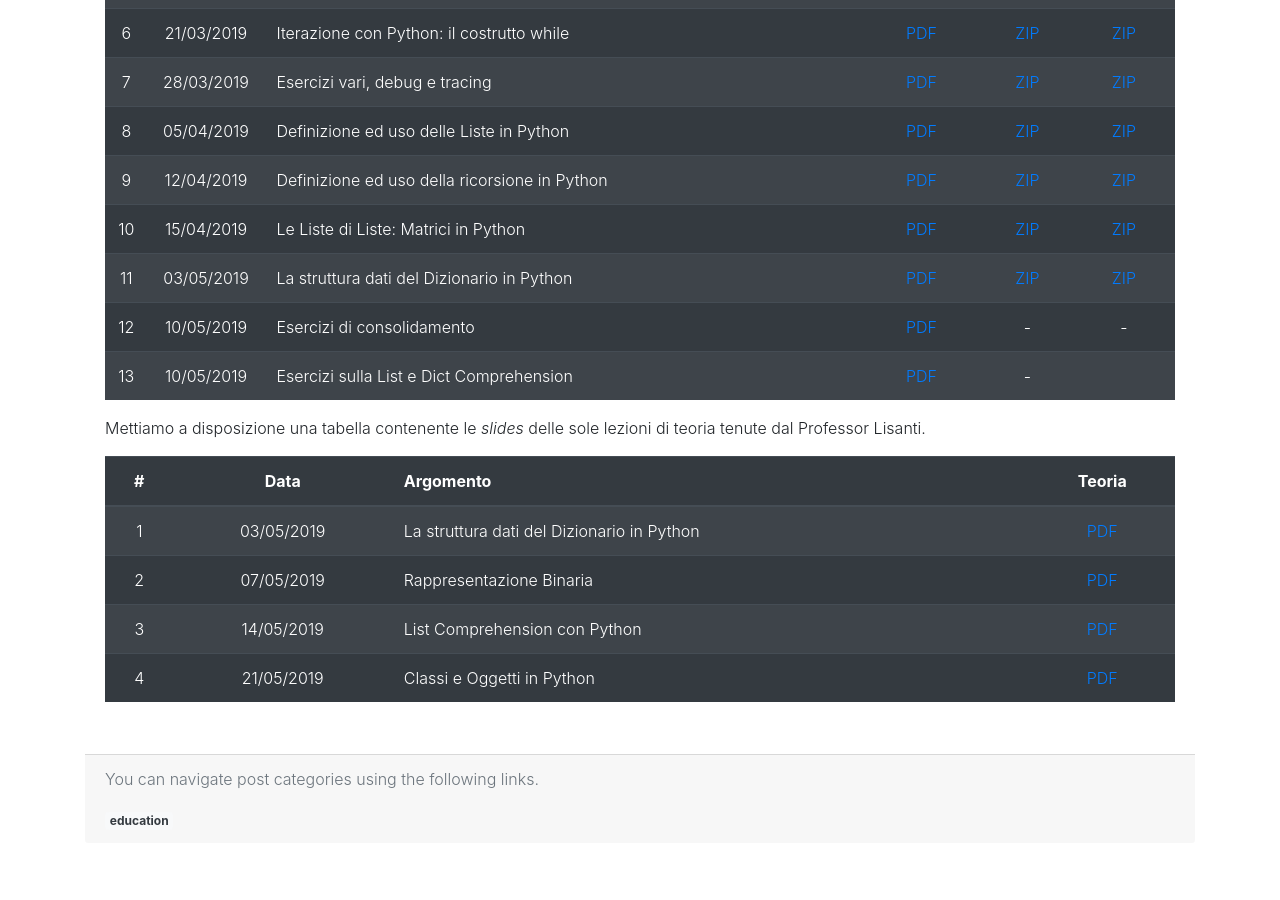
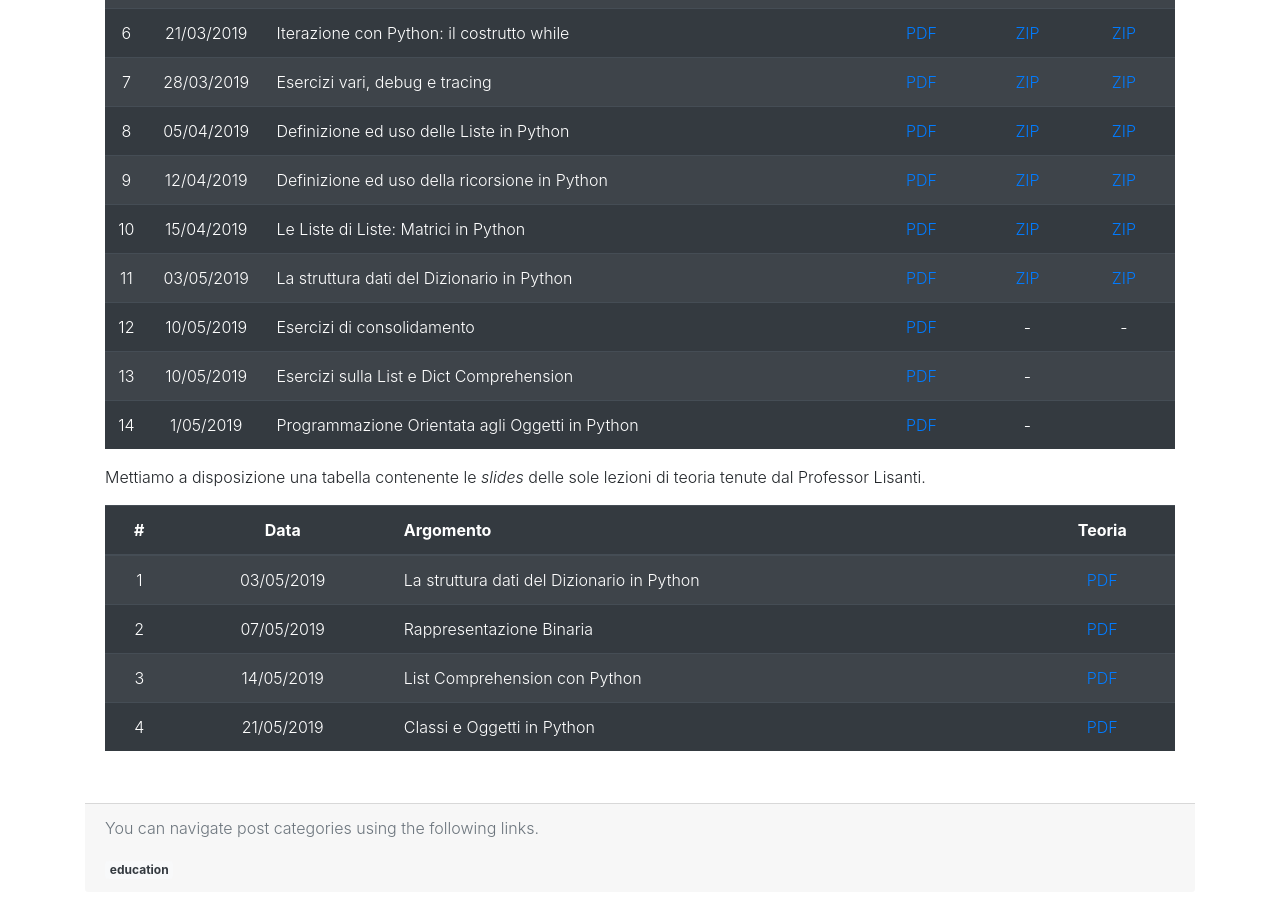
Before and after one commit to saltgz/saltgz.github.io, a Jekyll site: the page built from _posts/2019-05-27-info-mat.md, in a window 1280 px wide and 900 px high, scrolled down 933 px. Built offline with Jekyll 4.4.1, drawn with Linux system fonts in a browser that asks for light colours; nearby versions of some CDN libraries; before the commit the page ends 1784 px from its top, so only the background shows below that.

Commit message:
Update and rename 2019-05-01-info-mat.md to 2019-05-27-info-mat.md

```diff
--- a/_posts/2019-05-01-info-mat.md
+++ b/_posts/2019-05-27-info-mat.md
@@ -59,7 +59,7 @@ Esiste, inoltre, un elenco delle prove d'esame **scritto** degli anni passati a
 | 11  | 03/05/2019 | La struttura dati del Dizionario in Python                                |    [PDF](https://www.dropbox.com/s/l9euij57ka25rfj/011_Dizionari.pdf?dl=0)     | [ZIP](https://www.dropbox.com/s/7iu73yuqg16e44f/011_Esercizi.zip?dl=0) | [ZIP](https://www.dropbox.com/s/24ctf2eu7ehovu1/011_Soluzioni.zip?dl=0) |
 | 12  | 10/05/2019 | Esercizi di consolidamento                                                |  [PDF](https://www.dropbox.com/s/7mq3ckurc6z3t1c/012_Consolidamento.pdf?dl=0)  |                                   -                                    |                                    -                                    |
 | 13  | 10/05/2019 | Esercizi sulla List e Dict Comprehension |  [PDF](https://www.dropbox.com/s/uqzsz2y57skz2ab/Lab13.pdf?dl=0)  |                                   -                                    |
-
+| 14  | 1/05/2019 | Programmazione Orientata agli Oggetti in Python |  [PDF](https://www.dropbox.com/s/cdyar3ux7ln1pe5/Lab14.pdf?dl=0)  |                                   -                                    |
 
 Mettiamo a disposizione una tabella contenente le _slides_ delle sole lezioni di teoria tenute dal Professor Lisanti.
 
```
